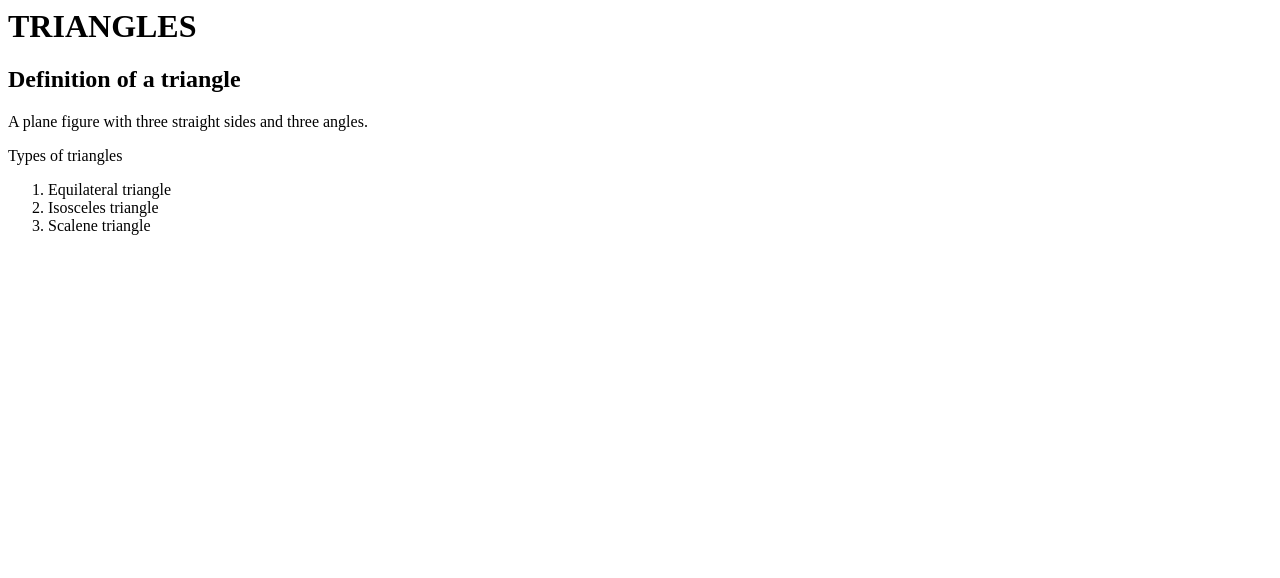
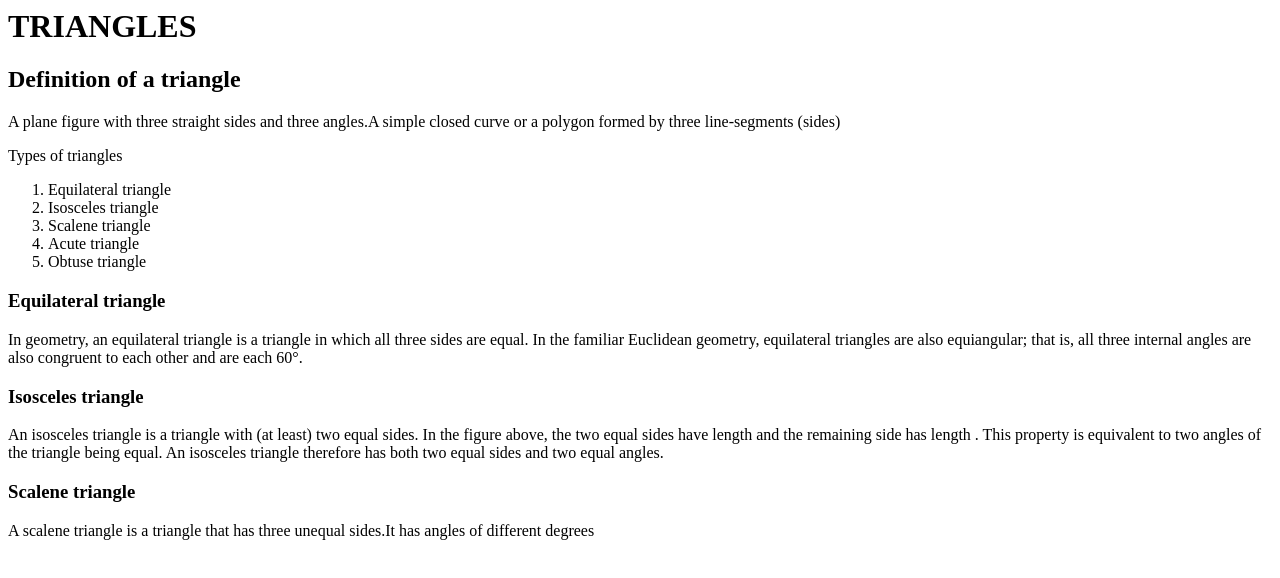
Before and after one commit to carolmbithe/Triangle-Tracker, a plain HTML site: page index.html in a window 1280 px wide. Drawn offline with Linux system fonts and the light colour scheme.

Commit message:
Updated the content

```diff
--- a/index.html
+++ b/index.html
@@ -6,16 +6,21 @@
   <body>
     <h1>TRIANGLES</h1>
     <h2>Definition of a triangle</h2>
-    <p>A plane figure with three straight sides and three angles.</p>
+    <p>A plane figure with three straight sides and three angles.A simple closed curve or a polygon formed by three line-segments (sides)</p>
     <p>Types of triangles</p>
     <ol>
       <li>Equilateral triangle</li>
       <li>Isosceles triangle</li>
       <li>Scalene triangle</li>
+      <li>Acute triangle</li>
+      <li>Obtuse triangle</li>
     </ol>
-
-    <h3></h3>
-    <p></p>
+    <h3>Equilateral triangle</h3>
+    <p>In geometry, an equilateral triangle is a triangle in which all three sides are equal. In the familiar Euclidean geometry, equilateral triangles are also equiangular; that is, all three internal angles are also congruent to each other and are each 60°.<p>
+    <h3>Isosceles triangle</h3>
+    <p>An isosceles triangle is a triangle with (at least) two equal sides. In the figure above, the two equal sides have length and the remaining side has length . This property is equivalent to two angles of the triangle being equal. An isosceles triangle therefore has both two equal sides and two equal angles.</p>
+    <h3>Scalene triangle</h3
+     <p>A scalene triangle is a triangle that has three unequal sides.It has angles of different degrees</p>
 
   </body>
 </html>
```
Also changed, not shown: images/triangle.jpg (added).
